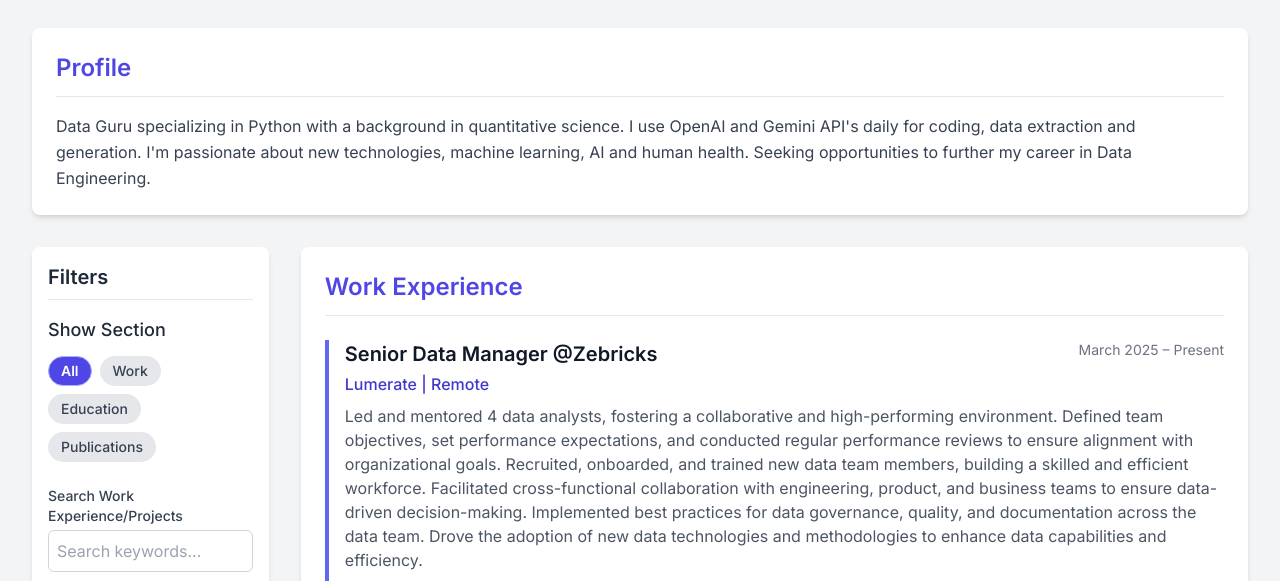
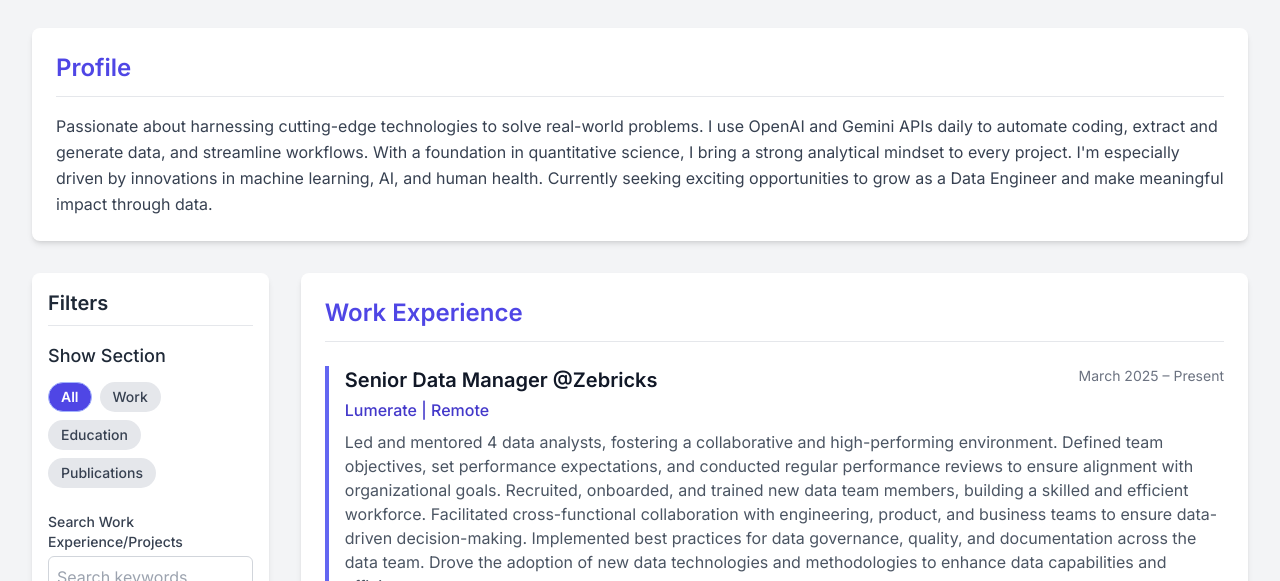
Before and after one commit to pmmarvyn/Resume, a plain HTML site: page index.html in a window 1280 px wide. Shown: the part 176-757 px from the top of the page. Drawn offline with nearby package versions, Linux system fonts and the light colour scheme.

Commit message:
Update index.html

```diff
--- a/index.html
+++ b/index.html
@@ -94,7 +94,7 @@
         <section class="bg-white p-6 rounded-lg shadow-md mb-8">
             <h2 class="text-2xl font-semibold mb-4 border-b pb-3 text-indigo-600">Profile</h2>
             <p class="text-gray-700 leading-relaxed">
-                Data Guru specializing in Python with a background in quantitative science. I use OpenAI and Gemini API's daily for coding, data extraction and generation. I'm passionate about new technologies, machine learning, AI and human health. Seeking opportunities to further my career in Data Engineering.
+                Passionate about harnessing cutting-edge technologies to solve real-world problems. I use OpenAI and Gemini APIs daily to automate coding, extract and generate data, and streamline workflows. With a foundation in quantitative science, I bring a strong analytical mindset to every project. I'm especially driven by innovations in machine learning, AI, and human health. Currently seeking exciting opportunities to grow as a Data Engineer and make meaningful impact through data.
             </p>
         </section>
         <div class="flex flex-col md:flex-row gap-8">
```
